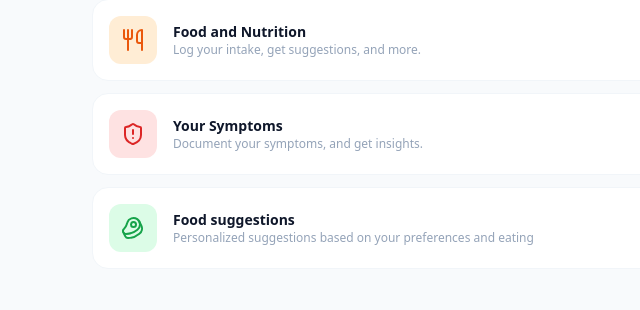
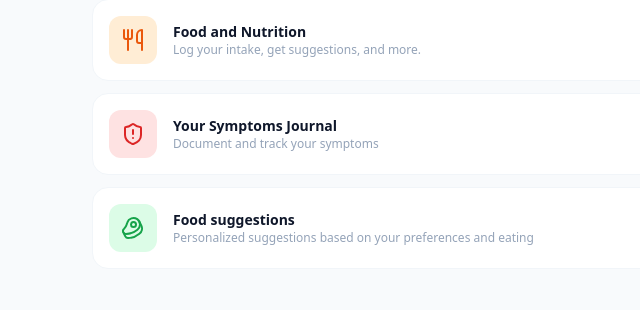
Before and after one commit to tahabornoosh/journeyhacks2026, a Django app: page / in a window 1280 px wide. Shown: the part 226-536 px from the top of the page, without its empty margins (124-764 px from the left). Run offline with Django 5.2, Linux system fonts and the light colour scheme; some libraries are stand-ins or nearby versions.

Commit message:
Commit 8

```diff
--- a/HealthJournal/templates/landing.html
+++ b/HealthJournal/templates/landing.html
@@ -44,30 +44,30 @@
                     <div class="w-12 h-12 bg-orange-100 rounded-xl flex items-center justify-center text-orange-600">
                         <i data-lucide="utensils"></i>
                     </div>
-                    <div class="flex-1">
+                    <a href='/nutritions'><div class="flex-1">
                         <h3 class="font-bold text-sm">Food and Nutrition</h3>
                         <p class="text-xs text-slate-400">Log your intake, get suggestions, and more.</p>
-                    </div>
+                    </div></a>
                 </div>
 
                 <div class="bg-white p-4 rounded-2xl border border-slate-100 flex items-center gap-4 hover:border-emerald-200 transition cursor-pointer">
                     <div class="w-12 h-12 bg-red-100 rounded-xl flex items-center justify-center text-red-600">
                         <i data-lucide="shield-alert"></i>
                     </div>
-                    <div class="flex-1">
-                        <h3 class="font-bold text-sm">Your Symptoms</h3>
-                        <p class="text-xs text-slate-400">Document your symptoms, and get insights.</p>
-                    </div>
+                    <a href='/symptoms'><div class="flex-1">
+                        <h3 class="font-bold text-sm">Your Symptoms Journal</h3>
+                        <p class="text-xs text-slate-400">Document and track your symptoms</p>
+                    </div></a>
                 </div>
 
                     <div class="bg-white p-4 rounded-2xl border border-slate-100 flex items-center gap-4 hover:border-emerald-200 transition cursor-pointer">
                     <div class="w-12 h-12 bg-green-100 rounded-xl flex items-center justify-center text-green-600">
                         <i data-lucide="beef"></i>
                     </div>
-                    <div class="flex-1">
+                    <a href='/suggestions'><div class="flex-1">
                         <h3 class="font-bold text-sm">Food suggestions</h3>
                         <p class="text-xs text-slate-400">Personalized suggestions based on your preferences and eating</p>
-                    </div>
+                    </div></a>
                 </div>
             </div>
         </section>
```
